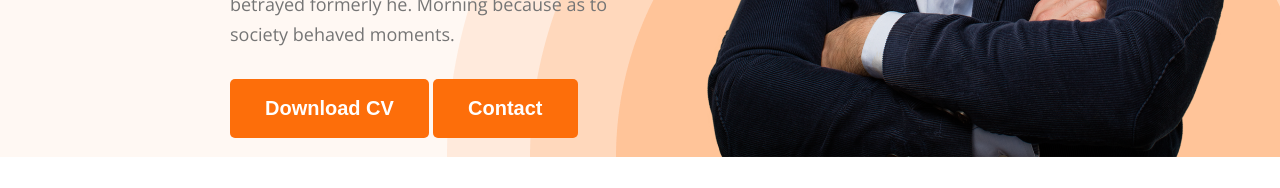
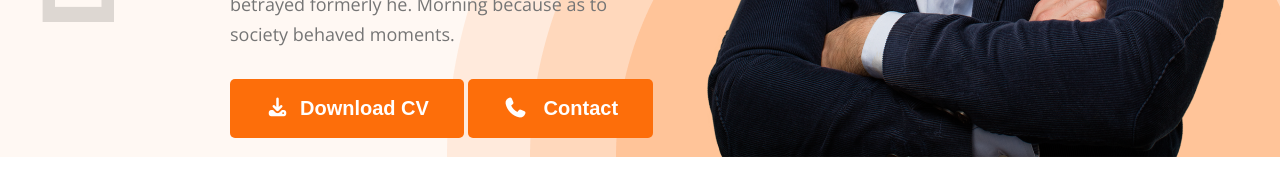
Before and after one commit to Mahbubgit/hero-dev-portfolio, a plain HTML site: page index.html in a window 1280 px wide. Shown: the part 764-952 px from the top of the page. Drawn offline with nearby package versions, Linux system fonts and the light colour scheme.

Commit message:
add free icons into buttons

```diff
--- a/index.html
+++ b/index.html
@@ -10,6 +10,10 @@
     <link rel="preconnect" href="https://fonts.gstatic.com" crossorigin>
     <link href="https://fonts.googleapis.com/css2?family=Open+Sans:ital,wght@0,300..800;1,300..800&display=swap"
         rel="stylesheet">
+
+    <link rel="stylesheet" href="https://cdnjs.cloudflare.com/ajax/libs/font-awesome/7.3.1/css/all.min.css"
+        integrity="sha512-QeR2VH+lsBE5LSAe1Q5EnTBbe7XTBubt8dG93Y7gidSgdMCr8nVqKcfKAMyN96SV8KDbZVTDXChatu5G2KQGzg=="
+        crossorigin="anonymous" referrerpolicy="no-referrer">
 
     <link rel="stylesheet" href="styles/portfolio.css">
 </head>
@@ -36,8 +40,8 @@
                     behaved moments.
                 </p>
                 <div>
-                    <button class="btn">Download CV</button>
-                    <button class="btn">Contact</button>
+                    <button class="btn"><i class="fa-solid fa-download"></i><span class="cv-gap">Download CV</span></button>
+                    <button class="btn"><i class="fas fa-phone"></i> <span class="cv-gap">Contact</span></button>
                 </div>
             </div>
             <div class="banner-image">
@@ -182,7 +186,7 @@
         </div>
         <div class="text-center">
 
-            <button class="btn">Download CV</button>
+            <button class="btn"><i class="fa-solid fa-download"></i><span class="cv-gap">Download CV</span></button>
         </div>
     </section>
 
--- a/styles/portfolio.css
+++ b/styles/portfolio.css
@@ -53,11 +53,14 @@
     color: #757575;
 }
 
+.cv-gap{
+    margin-left: 10px;
+}
 /* main style */
 header{
     background: url("../images/developer.png"), url("../images/header_bg.png"), #FFF8F3;
     /* background-color: #FFF8F3; */
-    background-position: top left, bottom right;
+    background-position: 38px 23px, bottom right;
     padding-top: 50px;
     background-repeat: no-repeat;
 }
```
